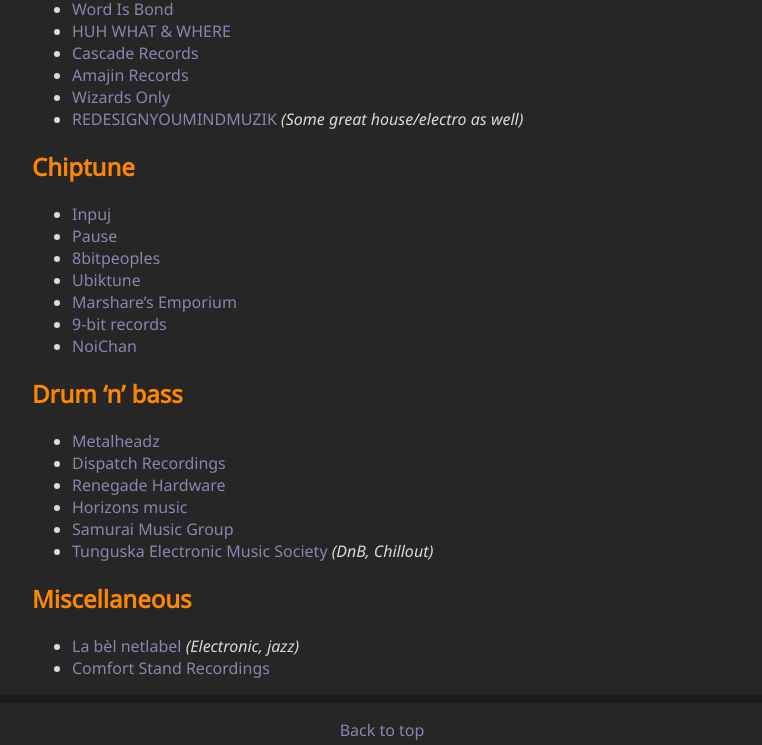
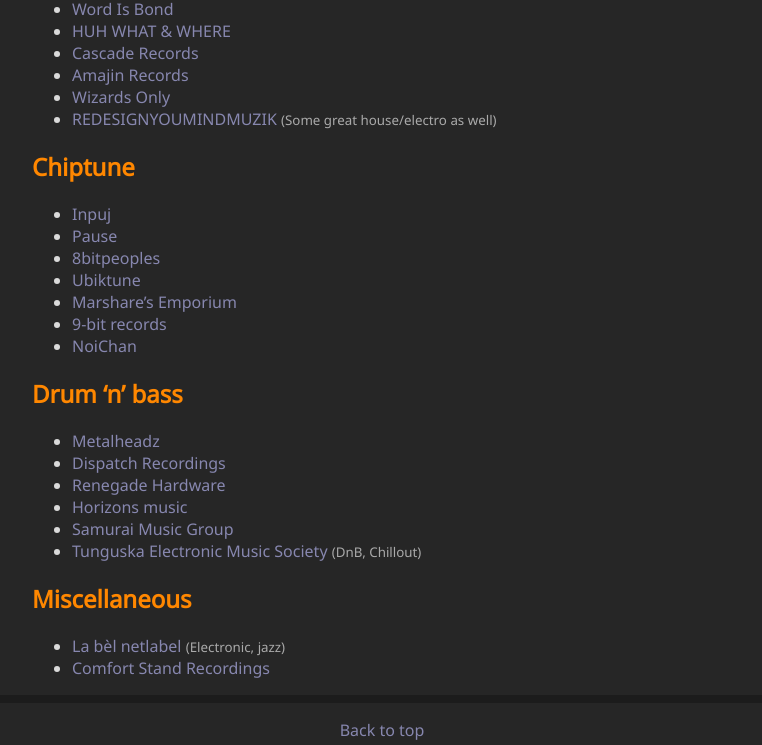
Before and after one commit to SimonLarsen/simonlarsen.github.io, a Jekyll site: the page built from pages/netlabels/index.md, in a window 1280 px wide. Shown: the part 851-1596 px from the top of the page, without its empty margins (258-1020 px from the left). Built offline with Jekyll 4.4.1, drawn with Linux system fonts in a browser that asks for light colours.

Commit message:
Changed emphasis to small on comments

```diff
--- a/pages/netlabels/index.md
+++ b/pages/netlabels/index.md
@@ -34,7 +34,7 @@
 * [Cascade Records](http://cascaderecords.bandcamp.com/)
 * [Amajin Records](https://amajinrecords.bandcamp.com/)
 * [Wizards Only](https://wizardsonly.bandcamp.com/)
-* [REDESIGNYOUMINDMUZIK](http://redesignyourmindmuzik.bandcamp.com/) *(Some great house/electro as well)*
+* [REDESIGNYOUMINDMUZIK](http://redesignyourmindmuzik.bandcamp.com/) <small>(Some great house/electro as well)</small>
 
 ## Chiptune ##
 
@@ -53,9 +53,9 @@
 * [Renegade Hardware](https://soundcloud.com/renegade-hardware)
 * [Horizons music](https://soundcloud.com/horizonsmusic)
 * [Samurai Music Group](https://soundcloud.com/preshasamurai)
-* [Tunguska Electronic Music Society](http://music.tunguskagrooves.com/) *(DnB, Chillout)*
+* [Tunguska Electronic Music Society](http://music.tunguskagrooves.com/) <small>(DnB, Chillout)</small>
 
 ## Miscellaneous ##
 
-* [La bèl netlabel](http://labelnetlabel.com/artists/n-qia) *(Electronic, jazz)*
+* [La bèl netlabel](http://labelnetlabel.com/artists/n-qia) <small>(Electronic, jazz)</small>
 * [Comfort Stand Recordings](http://www.comfortstand.com/)
```
